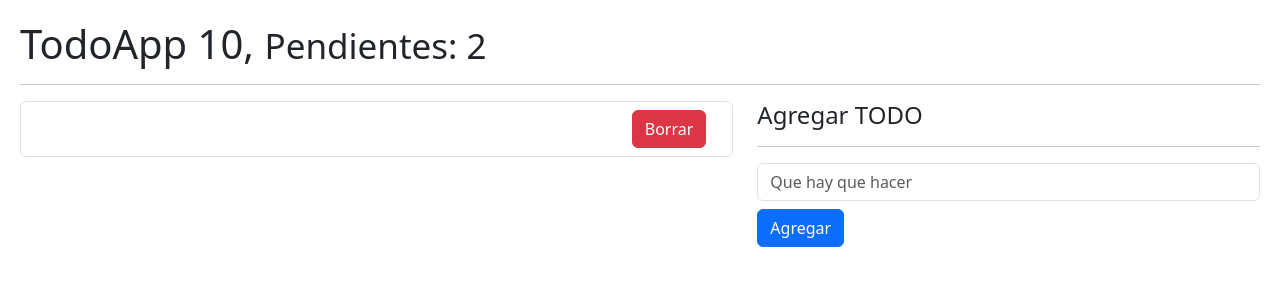
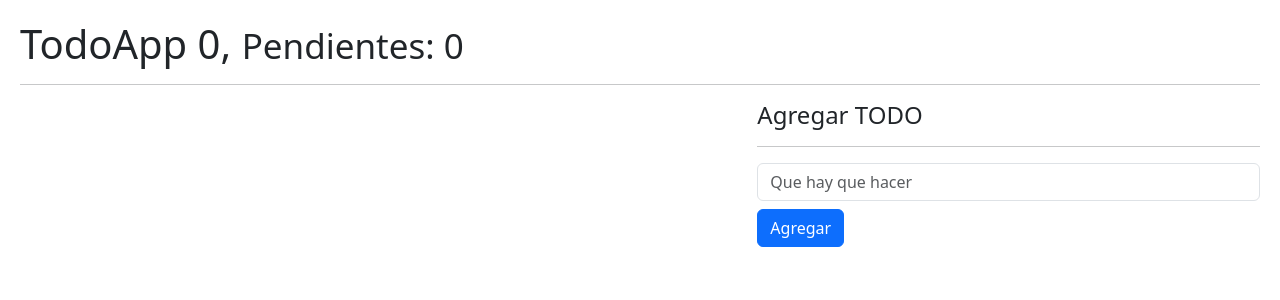
Before and after one commit to Ernest079/React-Hooks, a React (Vite) app: page / in a window 1280 px wide. Shown: the top 300 px of the page. Built offline with nearby package versions, Linux system fonts and the light colour scheme.

Commit message:
useREducer

```diff
--- /dev/null
+++ b/src/08-useReducer/TodoAdd.jsx
@@ -0,0 +1,43 @@
+import { useForm } from "../hooks/useForm"
+
+export const TodoAdd = ({onNewTodo}) => {
+
+  const {onInputChange, description, onResetForm} =useForm(
+    {
+      description: '',
+    }
+  );
+
+  const formSubmit = (event) => {
+    event.preventDefault();
+    if(description.length <= 1){
+      return;
+    }
+    const newTodo = {
+      id: new Date().getTime(),
+      done: false,
+      description,
+    }
+    onNewTodo(newTodo);
+    onResetForm();
+  }
+
+  return (
+    <>
+      <form onSubmit={formSubmit}>
+        <input type="text"
+          placeholder="Que hay que hacer"
+          className="form-control"
+          name = 'description'
+          value={description}
+          onChange={onInputChange}
+        />
+        <button type="submit"
+          className="btn btn-primary mt-2"
+        >
+          Agregar
+        </button>
+      </form>
+    </>
+  )
+}
--- a/src/08-useReducer/TodoApp.jsx
+++ b/src/08-useReducer/TodoApp.jsx
@@ -1,57 +1,29 @@
-import { useReducer } from "react";
-import { todoReducer } from "./todoReducer";
 import { TodoList } from "./TodoList";
+import { TodoAdd } from "./TodoAdd";
+import { useTodo } from "../hooks/useTodo";
 
-const initialState = [
-  {
-    id: new Date().getTime(),
-    description: 'Recolectar la piedra del alma',
-    done: false,
-  },
-  {
-    id: new Date().getTime() * 3,
-    description: 'Recolectar la piedra del tiempo',
-    done: false,
-  },
-];
 
 export const TodoApp = () => {
 
-  const [todos, dispatch] = useReducer(todoReducer, initialState)
-
-  // const {id, description} = todos;
-
-  const handleNewTodo = (todo) => {
-    console.log({todo});
-  }
+  const {todos, todosCount, pendingTodosCount, handleNewTodo, handleDeleteTodo, handleToggleTodo} = useTodo();
 
   return (
     <>
-      <h1>TodoApp 10, <small>Pendientes: 2</small></h1>
+      <h1>TodoApp {todosCount}, <small>Pendientes: {todos.filter(todo => !todo.done).length}</small></h1>
       <hr />
       <div className="row">
         <div className="col-7">
-          {/* TodoList */}
-          <TodoList id = {todos.id} description = {todos.description}/>
-          {/* Fin TodoList */}
+          <TodoList todos = {todos}
+            onDeleteTodo={handleDeleteTodo}
+            onToggleTodo={handleToggleTodo}
+          />
         </div>
         <div className="col-5">
           <h4>Agregar TODO</h4>
           <hr />
-          {/* TodoAdd onNewTodo(todo)*/}
-          {/* {id: new Date() ...} */}
-          <form >
-            <input type="text"
-              placeholder="Que hay que hacer"
-              className="form-control"
-            />
-            <button type="submit"
-              className="btn btn-primary mt-2"
-            >
-              Agregar
-            </button>
-          </form>
-          {/* FIn TodoAdd */}
+
+          <TodoAdd onNewTodo={handleNewTodo}/>
+
         </div>
       </div>
     </>
--- /dev/null
+++ b/src/08-useReducer/TodoItem.jsx
@@ -0,0 +1,17 @@
+
+export const TodoItem = ({todo, onDeleteTodo, onToggleTodo}) => {
+  return (
+    <li className="list-group-item d-flex justify-content-between">
+      <span className={`align-self-center ${todo.done ? 'text-decoration-line-through' : ''}`}
+        onDoubleClick={()=> onToggleTodo(todo.id)}
+      >
+        {todo.description}
+      </span>
+      <button className="btn btn-danger"
+        onClick={()=>onDeleteTodo(todo.id)}
+      >
+        Borrar
+      </button>
+    </li>
+  )
+}
--- a/src/08-useReducer/TodoList.jsx
+++ b/src/08-useReducer/TodoList.jsx
@@ -1,14 +1,20 @@
+import { TodoItem } from "./TodoItem"
 
-export const TodoList = ({id, description}) => {
-  console.log(id, description);
+export const TodoList = ({todos = [], onDeleteTodo, onToggleTodo}) => {
+
   return (
-    <>
-      <ul className="list-group ">
-        <li key={id} className="list-group-item d-flex justify-content-between">
-            <span className="align-self-center">{JSON.stringify(description)}</span>
-            <button className="btn btn-danger">Borrar</button>
-          </li>
-      </ul>
-    </>
+
+    <ul className="list-group ">
+      {
+        todos.map(todo => (
+          <TodoItem key = {todo.id}
+            todo={todo}
+            onDeleteTodo={onDeleteTodo}
+            onToggleTodo={onToggleTodo}
+          />
+        ))
+      }
+    </ul>
+
   )
 }
--- a/src/08-useReducer/todoReducer.js
+++ b/src/08-useReducer/todoReducer.js
@@ -1,7 +1,21 @@
 export const todoReducer = (initialState = [], action) =>  {
   switch (action.type) {
-    case 'ABC':
-      throw new Error("Action.type = ABC is not implemented");
+    case '[TODO] Add Todo':
+      return [...initialState, action.payload];
+
+    case '[TODO] Remove Todo':
+      return initialState.filter(todo => todo.id !== action.payload);
+
+    case '[TODO] Toggle Todo':
+      return initialState.map(todo => {
+        if(todo.id === action.payload){
+          return{
+            ...todo,
+            done: !todo.done,
+          }
+        }
+        return todo;
+      });
 
     default:
       return initialState;
--- /dev/null
+++ b/src/hooks/useTodo.js
@@ -0,0 +1,49 @@
+import { useEffect, useReducer } from "react";
+import { todoReducer } from "../08-useReducer/todoReducer";
+
+const initialState = [];
+
+const init = () => {
+  return JSON.parse(localStorage.getItem('todos')) || [];
+}
+
+export const useTodo = () => {
+
+  const [todos, dispatch] = useReducer(todoReducer, initialState, init)
+
+  useEffect(() => {
+    localStorage.setItem('todos', JSON.stringify(todos));
+  }, [todos])
+
+
+  const handleNewTodo = (todo) => {
+    const action = {
+      type: '[TODO] Add Todo',
+      payload: todo,
+    }
+    dispatch(action);
+  }
+
+  const handleDeleteTodo = () => {
+    dispatch({
+      type: '[TODO] Remove Todo',
+      payload: id,
+    });
+  }
+
+  const handleToggleTodo = (id) => {
+    dispatch({
+      type: '[TODO] Toggle Todo',
+      payload: id,
+    });
+  }
+
+  return {
+    todos,
+    handleNewTodo,
+    handleDeleteTodo,
+    handleToggleTodo,
+    todosCount: todos.length,
+    pendingTodosCount: todos.filter(todo => !todo.done).length,
+  }
+}
```
